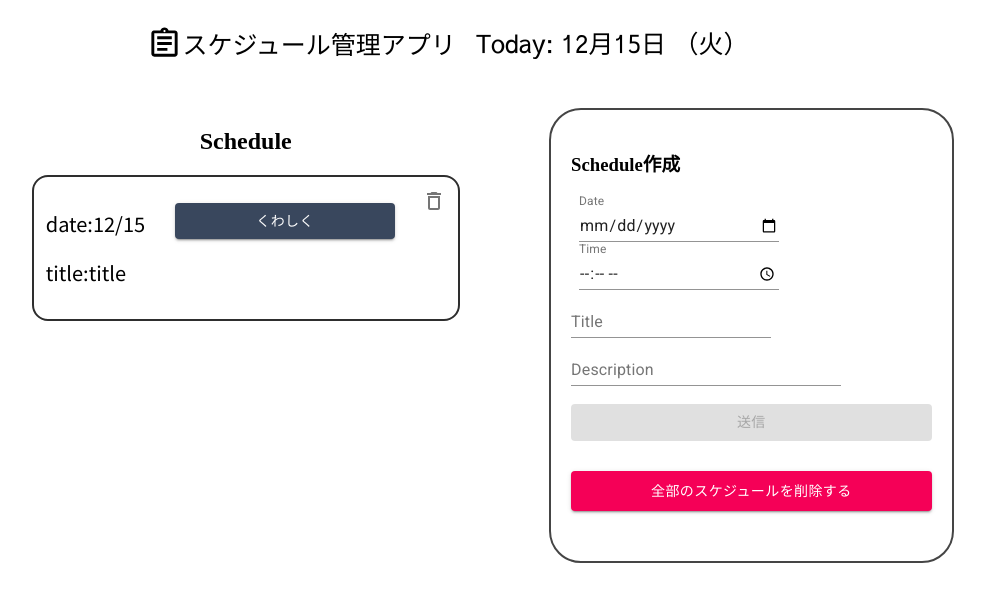
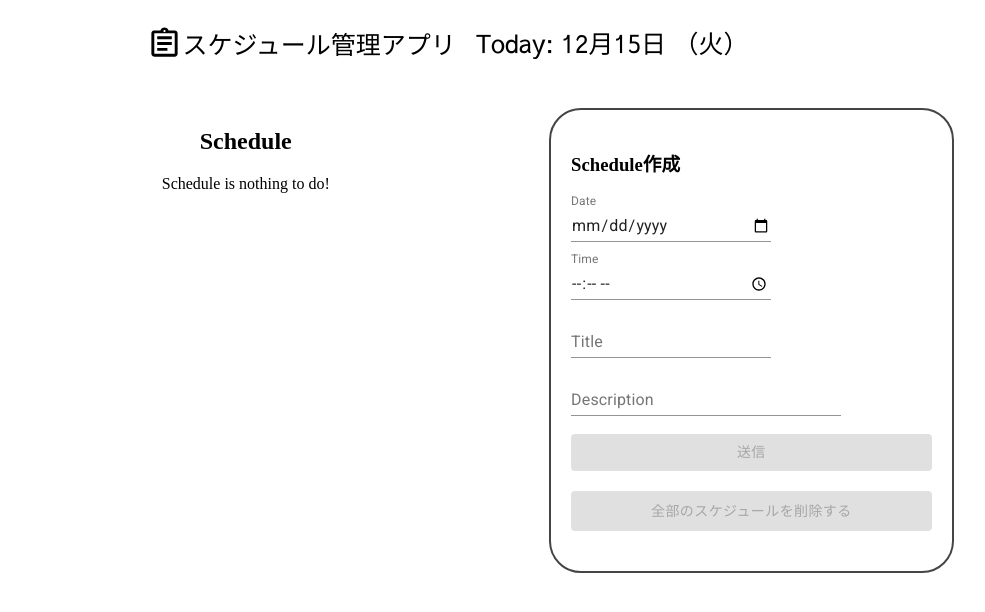
Before and after one commit to kannoRyo/dateForm, a React (Create React App) app: page / in a window 1280 px wide. Shown: the top 612 px of the page, without its empty margins (192-1177 px from the left). Built offline with nearby package versions, Linux system fonts and the light colour scheme.

Commit message:
input修正２

```diff
--- a/src/components/App.js
+++ b/src/components/App.js
@@ -1,14 +1,11 @@
-import React,{useReducer, useEffect,useState} from 'react'
+import React,{useReducer, useState} from 'react'
 import { makeStyles } from '@material-ui/core'
 
 import reducer from '../reducer/schedules'
-import{ADD_SCHEDULE} from '../action/index'
 
 import Nav from './Nav'
 import ScheduleBoard from './ScheduleBoard'
 import InputSchedule from "./InputSchedule.js"
-
-const dayjs = require('dayjs')
 
 const useStyles = makeStyles((theme)=>({
   root:{
@@ -91,19 +88,18 @@ const  App = ()=> {
   const [isOpen, setIsOpen] = useState(false)
 
   const handleToggle = (e)=>{
-    // e.preventDefault()
     setIsOpen(!isOpen)
   }
 
-  useEffect(()=>{
-    dispatch({
-      type: ADD_SCHEDULE,
-      date: dayjs().format('YYYY-MM-DD'),
-      time: '12-12',
-      title: 'title',
-      description: 'description'
-    })
-  },[])
+  // useEffect(()=>{
+  //   dispatch({
+  //     type: ADD_SCHEDULE,
+  //     date: dayjs().format('YYYY-MM-DD'),
+  //     time: '12-12',
+  //     title: 'title',
+  //     description: 'description'
+  //   })
+  // },[])
 
   return (
     <div className={classes.root}>
--- a/src/components/DatePicker.js
+++ b/src/components/DatePicker.js
@@ -14,6 +14,7 @@ const DatePickers = ({textFieldDate,handleDate,date})=> {
           shrink: true,
         }}
         onChange={handleDate}
+        style={{marginLeft:'0'}}
       />
     </>
   );
--- a/src/components/InputDescription.js
+++ b/src/components/InputDescription.js
@@ -3,7 +3,7 @@ import TextField from '@material-ui/core/TextField';
 
 const InputDescription = ({inputDescription,description,handleDescription})=>{
     return(
-        <TextField value={description} onChange={handleDescription} label="Description" className={inputDescription}/>
+        <TextField value={description} onChange={handleDescription} label="Description" className={inputDescription} style={{marginLeft:'0',marginTop:'10px'}}/>
     )
 }
 
--- a/src/components/InputSchedule.JS
+++ b/src/components/InputSchedule.JS
@@ -103,7 +103,7 @@ const Inputschedule = ({inputSchedule,dispatch,state})=>{
 
             <br/><Button onClick={(e)=> submitSchedule(e)} variant="contained"  color="primary" disabled={!(date && time && title)}>送信</Button>
         </form>
-        <Button onClick={(e)=>deleteAllShedules(e)} style={{width:'100%',height:'40px' ,margin:'30px 0'}} color="secondary" variant="contained" disabled={!(state.length)}>全部のスケジュールを削除する</Button>
+        <Button onClick={(e)=>deleteAllShedules(e)} style={{width:'100%',height:'40px' ,margin:'20px 0'}} color="secondary" variant="contained" disabled={!(state.length)}>全部のスケジュールを削除する</Button>
         </div>
         </div>
     )
--- a/src/components/InputTitle.js
+++ b/src/components/InputTitle.js
@@ -3,7 +3,7 @@ import React from 'react'
 
 const InputTitle = ({inputTitle,title,handleTitle})=>{
     return(
-        <TextField value={title} onChange={handleTitle} id="standard-basic" label="Title" className={inputTitle}/>
+        <TextField value={title} onChange={handleTitle} label="Title" className={inputTitle} style={{marginLeft:'0',marginTop:'10px'}}/>
     )
 }
 
--- a/src/components/TimePicker.js
+++ b/src/components/TimePicker.js
@@ -16,6 +16,7 @@ const TimePicker = ({textFieldTime,time,handleTime})=>{
           step: 300, // 5 min
         }}
         onChange={handleTime}
+        style={{marginLeft:'0',marginTop:'10px'}}
       />
     )
 }
```
Also changed, not shown: 1 other file (tests, documents, lock files or other folders).
